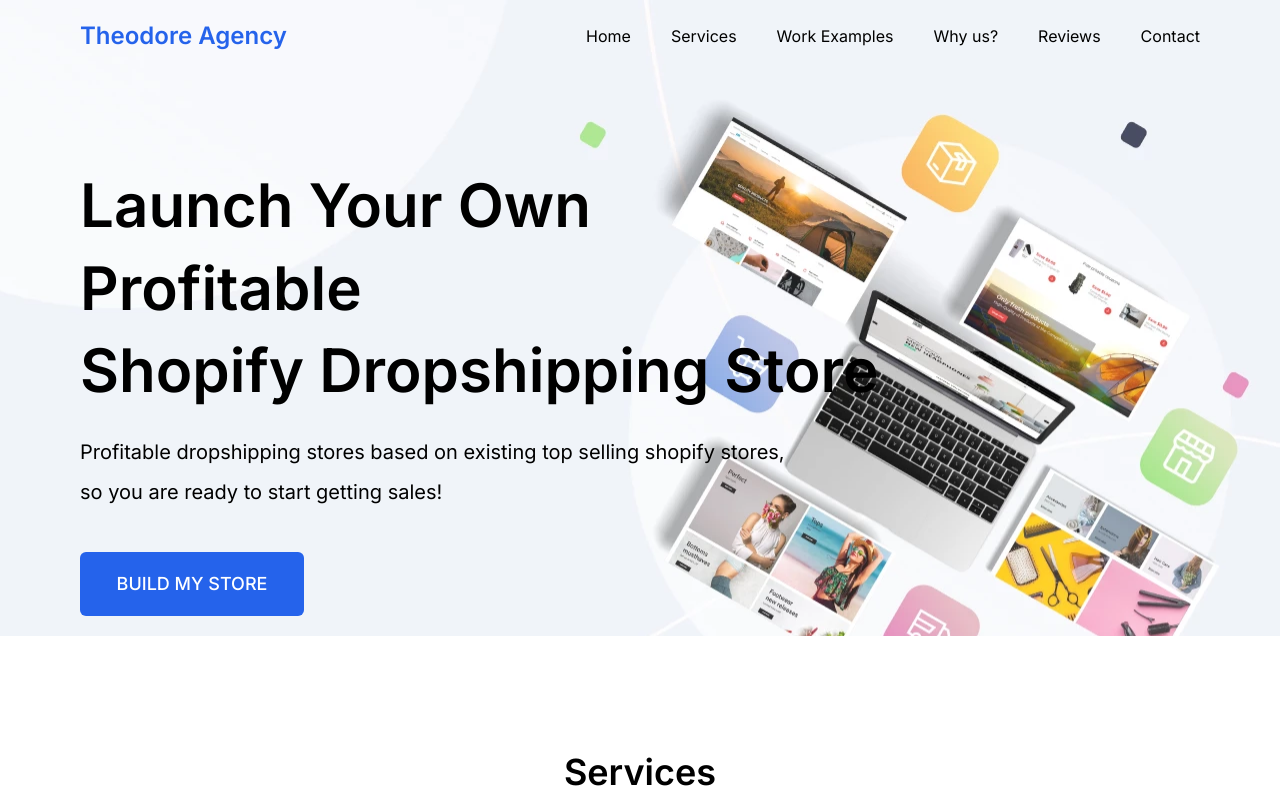
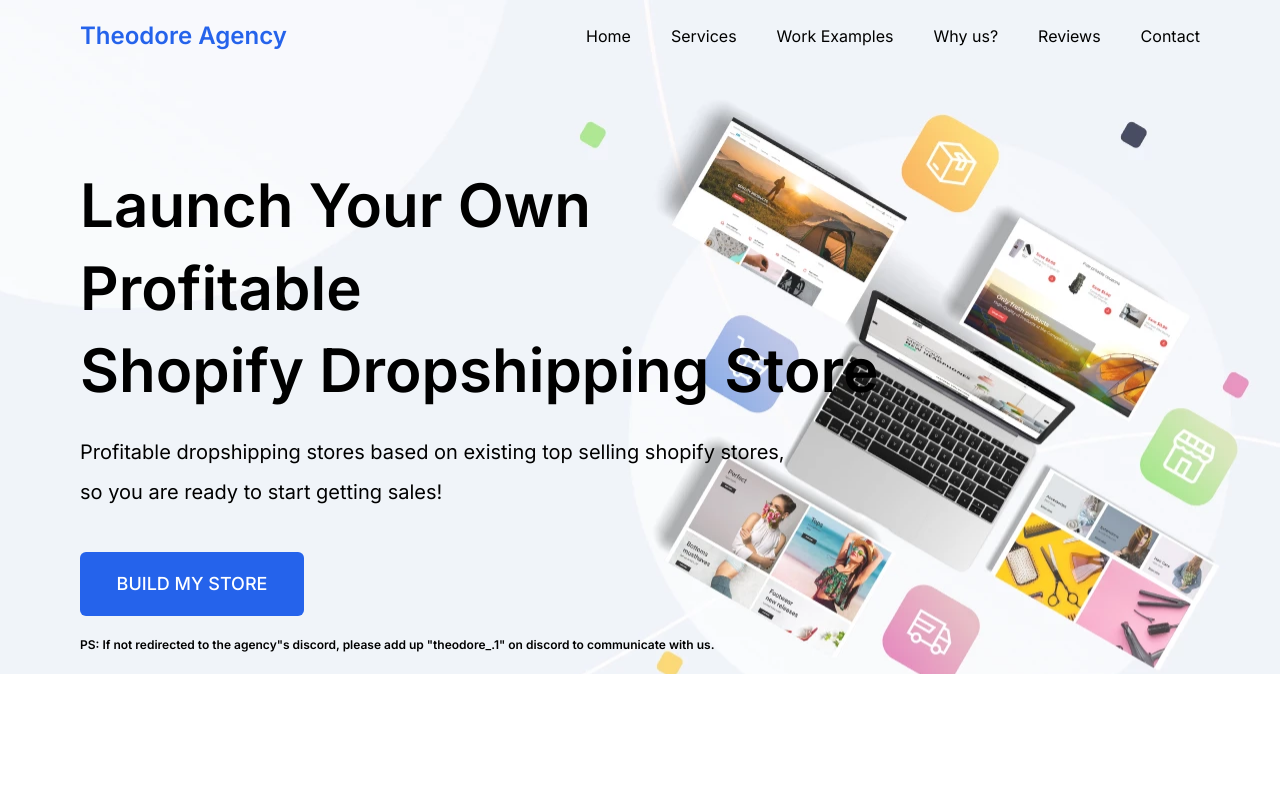
Before and after one commit to Lilsaint11/theodoreAgency, a Next.js app: page / in a window 1280 px wide. Shown: the top 793 px of the page. Built offline with nearby package versions, Linux system fonts and the light colour scheme.

Commit message:
discord name

```diff
--- a/src/app/components/banner.js
+++ b/src/app/components/banner.js
@@ -8,6 +8,7 @@
                 <h3 className="text-xl max-[470px]:text-[14px] max-sm:text-lg leading-loose">Profitable dropshipping stores based on existing top selling shopify stores,<br/> so you are ready to start getting sales!</h3>
                 <div>
                <Link href="https://discordapp.com/users/1146887824445022268" target="_blank"><button className="bg-blue-600 h-16 w-56 rounded-md text-lg font-medium mt-5 text-white">BUILD MY STORE</button></Link>
+               <p className="mt-5 text-[12px] font-semibold">PS: If not redirected to the agency"s discord, please add up "theodore_.1" on discord to communicate with us.</p>
                 </div>
             </div>
         </div>
```
